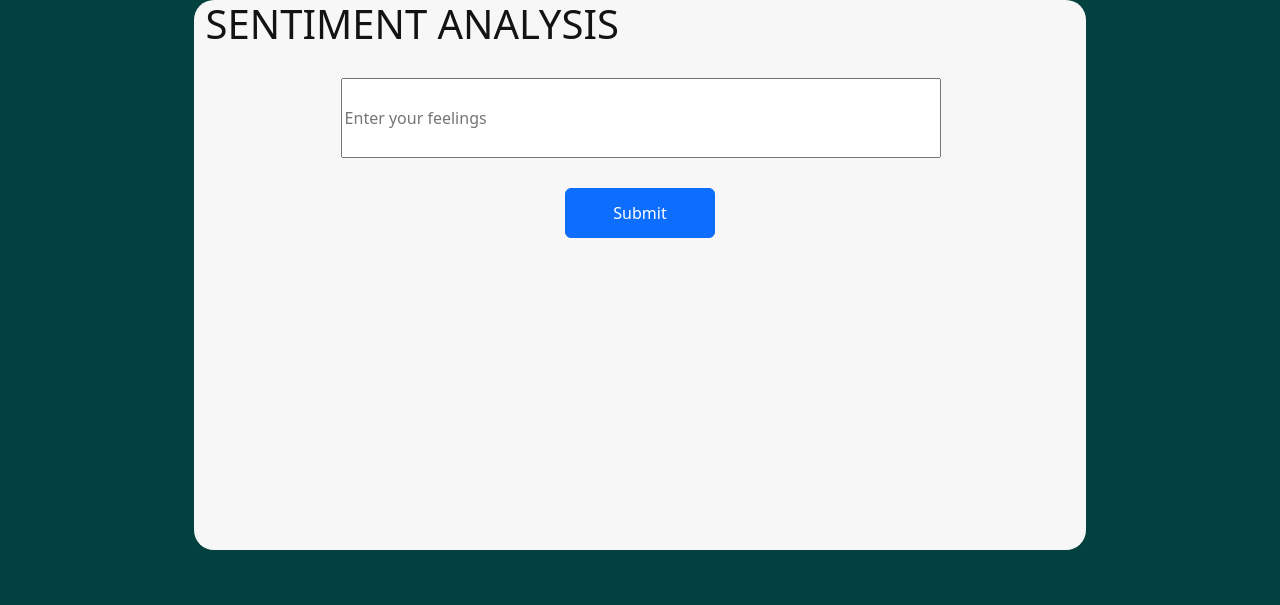
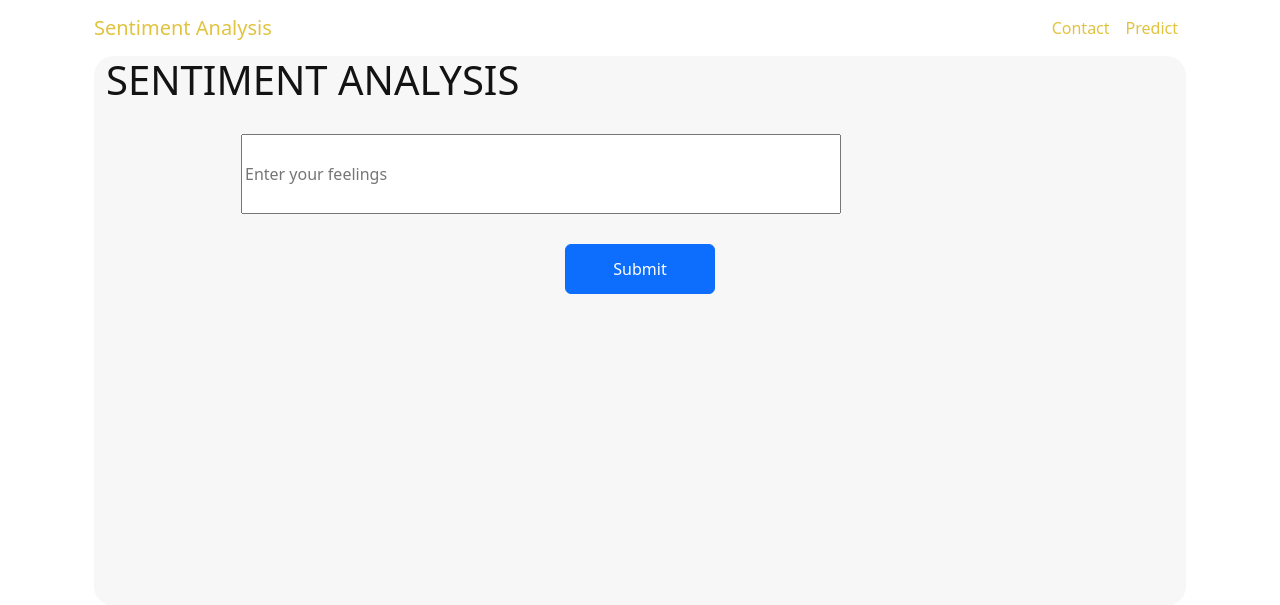
Before and after one commit to aaaSCARi/sentimentAnalysis, a Flask app: page / in a window 1280 px wide. Shown: the top 605 px of the page. Run offline with Flask 3, Linux system fonts and the light colour scheme; some libraries are stand-ins or nearby versions.

Commit message:
Update home.html

```diff
--- a/templates/home.html
+++ b/templates/home.html
@@ -5,16 +5,48 @@
     <link href="https://cdn.jsdelivr.net/npm/bootstrap@5.3.0/dist/css/bootstrap.min.css" rel="stylesheet" integrity="sha384-9ndCyUaIbzAi2FUVXJi0CjmCapSmO7SnpJef0486qhLnuZ2cdeRhO02iuK6FUUVM" crossorigin="anonymous">
     <title>Sentiment Analyzer</title>
     <link rel="stylesheet" type="text/css" href="{{ url_for('static', filename='styles/styles.css') }}">
+    <link rel="stylesheet" href="https://stackpath.bootstrapcdn.com/bootstrap/4.5.2/css/bootstrap.min.css">
+     <script src="https://kit.fontawesome.com/a076d05399.js" crossorigin="anonymous"></script>
+  <link rel="stylesheet" href="https://cdnjs.cloudflare.com/ajax/libs/font-awesome/4.7.0/css/font-awesome.min.css">
+  <link rel="stylesheet" href="path/to/font-awesome/css/font-awesome.min.css">
+  <link rel="preconnect" href="https://fonts.googleapis.com">
+<link rel="preconnect" href="https://fonts.gstatic.com" crossorigin>
+<link href="https://fonts.googleapis.com/css2?family=Montserrat:wght@900&display=swap" rel="stylesheet">
+<link rel="preconnect" href="https://fonts.googleapis.com">
+<link rel="preconnect" href="https://fonts.gstatic.com" crossorigin>
+<link href="https://fonts.googleapis.com/css2?family=Ubuntu&display=swap" rel="stylesheet">
+  <!-- CSS only -->
+<link href="https://cdn.jsdelivr.net/npm/bootstrap@5.2.0-beta1/dist/css/bootstrap.min.css" rel="stylesheet" integrity="sha384-0evHe/X+R7YkIZDRvuzKMRqM+OrBnVFBL6DOitfPri4tjfHxaWutUpFmBp4vmVor" crossorigin="anonymous">
+<!-- JavaScript Bundle with Popper -->
+<script src="https://cdn.jsdelivr.net/npm/bootstrap@5.2.0-beta1/dist/js/bootstrap.bundle.min.js" integrity="sha384-pprn3073KE6tl6bjs2QrFaJGz5/SUsLqktiwsUTF55Jfv3qYSDhgCecCxMW52nD2" crossorigin="anonymous"></script>
+
 </head>
 <body>
 <div class="container">
+    <section id="title">
+    <div class="container-fluid">
+    <!-- Nav Bar -->
+    <nav class="navbar navbar-expand-md navbar-dark ">
+      <a class="navbar-brand" href="/welcome" style="color: #E1C340;">Sentiment Analysis</a>
+
+
+      <div class="collapse navbar-collapse" id="navbarScroll">
+      <ul class="navbar-nav ms-auto  ">
+        <li class="nav-item ">
+         <a class="nav-link " href="#" style="color: #E1C340;">Contact</a> </li>
+        <li class="nav-item">
+          <a class="nav-link" href="/" style="color: #E1C340;">Predict</a>
+        </li>
+      </ul>
+    </div>
+    </nav>
     <div class="container-lg">
             <h1>SENTIMENT ANALYSIS</h1>
             <form method="post" class="form">
                 <input type="text" name="inp" placeholder="Enter your feelings" id="inp">
                 <input type="submit" name="submit" id="btn" class="btn btn-primary">
             </form>
-            <h1 class="output">{{message}}</h1>
+            <h2 class="output">{{message}}</h2>
     </div>
 </div>
 </body>
```
